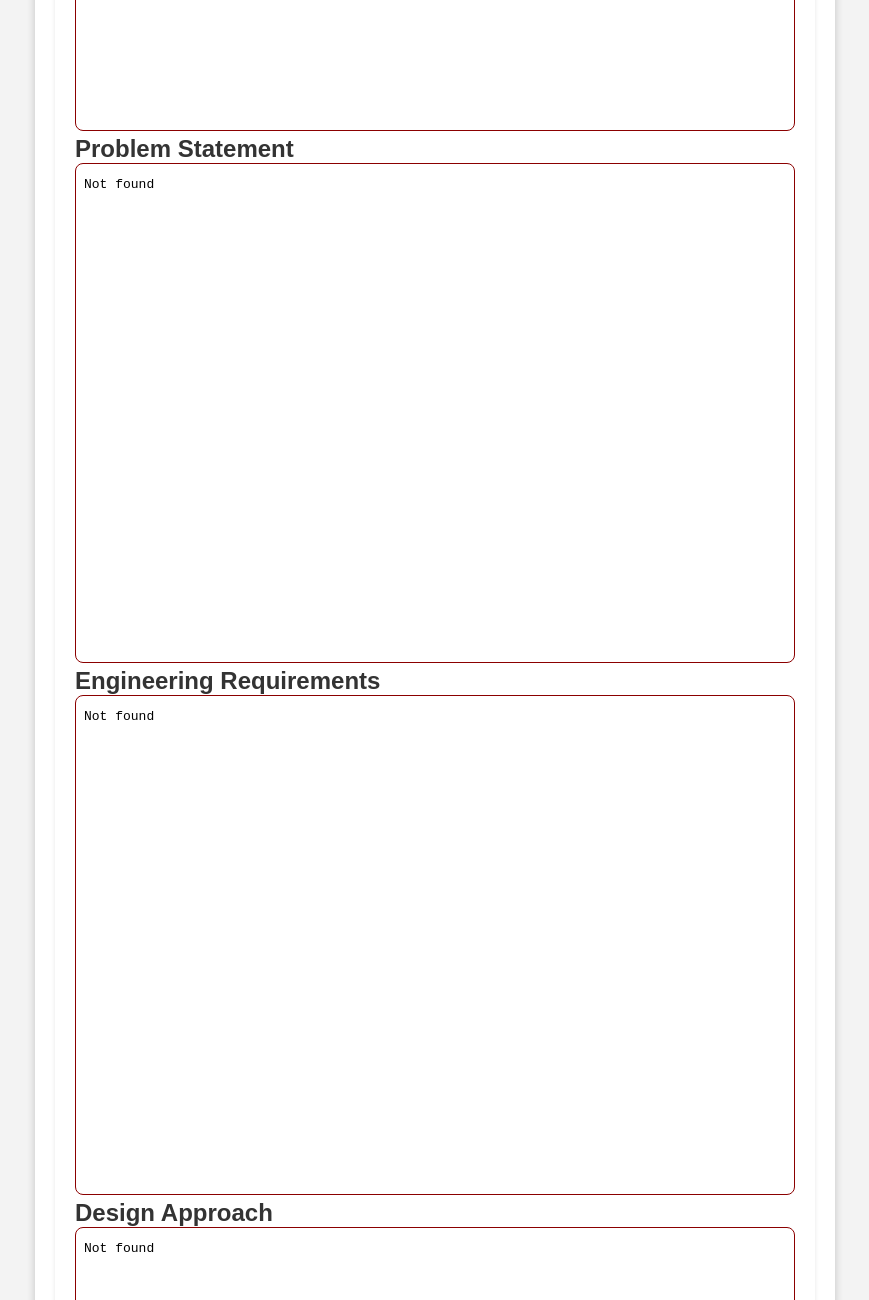
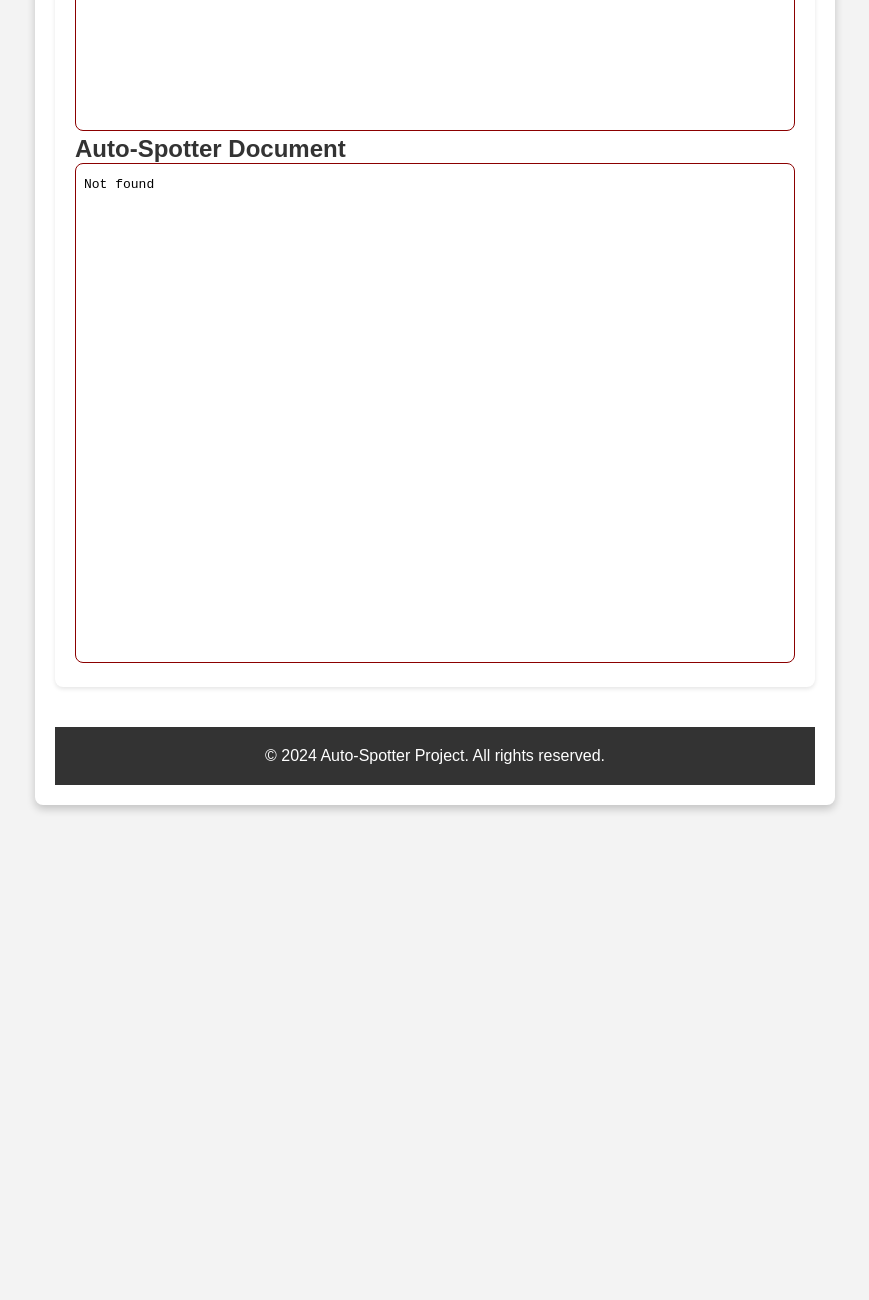
Before and after one commit to tgn41/autospotter.github.io, a plain HTML site: page documentation.html in a window 1280 px wide. Shown: the part 680-1980 px from the top of the page, without its empty margins (205-1074 px from the left). After the commit the page ends 1585 px from the top, so only its background shows below. Drawn offline with Linux system fonts and the light colour scheme.

Commit message:
Update documentation.html

```diff
--- a/documentation.html
+++ b/documentation.html
@@ -26,14 +26,9 @@
       <h2>Executive Summary</h2>
       <iframe src="documents/executive_summary.pdf" width="100%" height="500px" style="border: 1px solid #8B0000; border-radius: 8px;"></iframe>
 
-      <h2>Problem Statement</h2>
-      <iframe src="documents/problem_statement.pdf" width="100%" height="500px" style="border: 1px solid #8B0000; border-radius: 8px;"></iframe>
+      <h2>Auto-Spotter Document</h2>
+      <iframe src="documents/document.pdf" width="100%" height="500px" style="border: 1px solid #8B0000; border-radius: 8px;"></iframe>
 
-      <h2>Engineering Requirements</h2>
-      <iframe src="documents/engineering_requirements.pdf" width="100%" height="500px" style="border: 1px solid #8B0000; border-radius: 8px;"></iframe>
-
-      <h2>Design Approach</h2>
-      <iframe src="documents/design_approach.pdf" width="100%" height="500px" style="border: 1px solid #8B0000; border-radius: 8px;"></iframe>
     </main>
 
     <footer>
```
